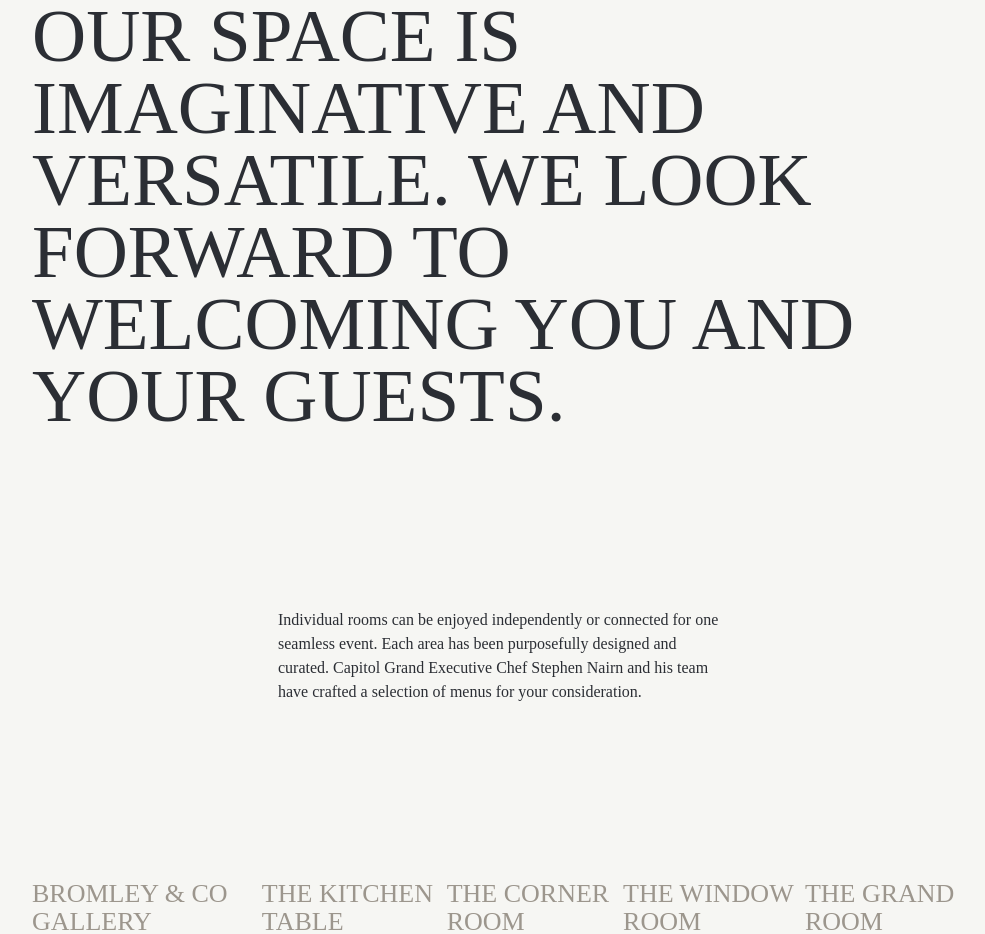
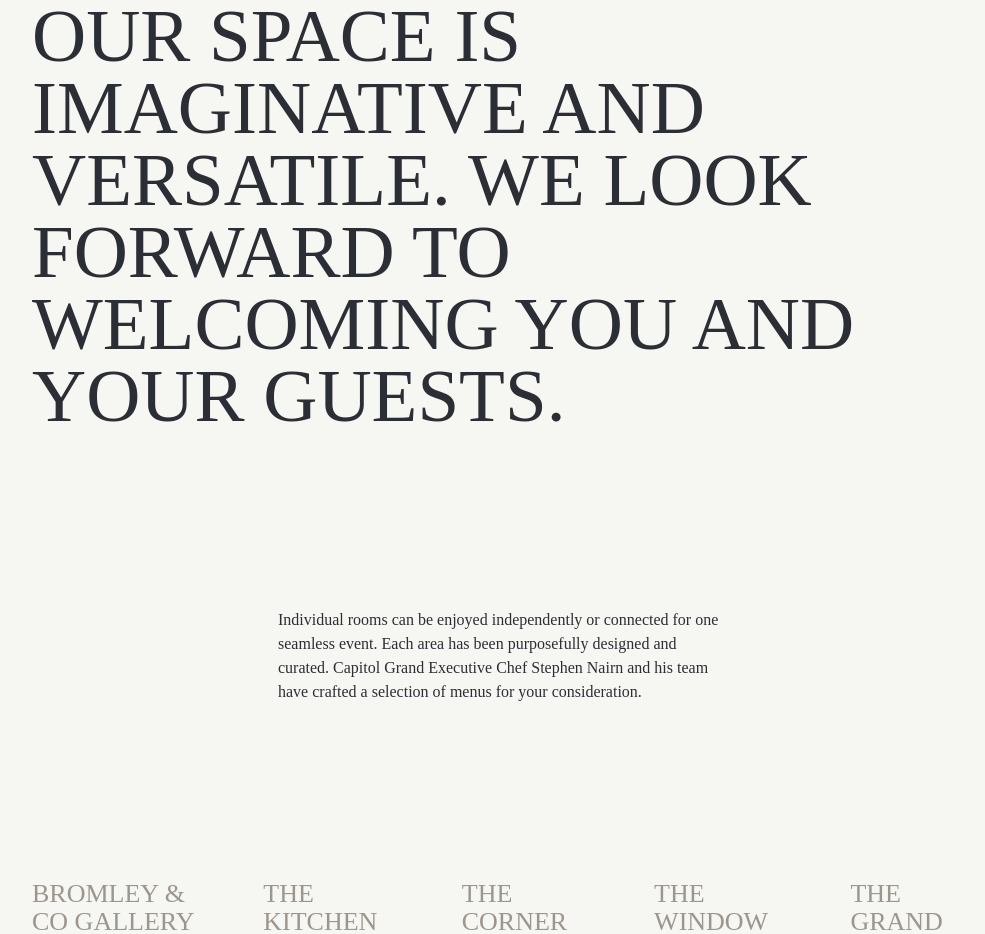
Before and after one commit to milosptr/event-centar, a Jekyll site: the page built from spaces.md, in a window 1280 px wide. Shown: the part 389-1323 px from the top of the page, without its empty margins (138-1123 px from the left). Built offline with Jekyll 4.4.1, drawn with Linux system fonts in a browser that asks for light colours; some web fonts are replaced; grey boxes are pictures that could not be loaded.

Commit message:
inner menu style

```diff
--- a/_layouts/spaces.html
+++ b/_layouts/spaces.html
@@ -7,11 +7,11 @@
   <p class="my-44 center little-font max-w-md text-left animate__animated animate__fadeInUp animate__slow">{{page.space_text}}
   </p>
   <ul class='mt-20 flex w-full justify-between upper-little-font main-color pb-4 animate__animated animate__fadeIn animate__slow'>
-    <li class="inner-menu-item"><a href="#">{{page.first_section_title}}</a><div class="menu-line"></div></li>
-    <li class="inner-menu-item"><a href="#">{{page.second_section_title}}</a><div class="menu-line"></div></li>
-    <li class="inner-menu-item"><a href="#">{{{page.third_section_title}}</a><div class="menu-line"></div></li>
-    <li class="inner-menu-item"><a href="#">{{{page.fourth_section_title}}</a><div class="menu-line"></div></li>
-    <li class="inner-menu-item"><a href="#">{{{page.fifth_section_title}}</a><div class="menu-line"></div></li>
+    <li class="inner-menu-item mr-8 max-w-sm xl:max-w-lg xl:mr-8"><a href="#">{{page.first_section_title}}</a><div class="menu-line"></div></li>
+    <li class="inner-menu-item mx-8 max-w-sm xl:max-w-lg xl:mx-8"><a href="#">{{page.second_section_title}}</a><div class="menu-line"></div></li>
+    <li class="inner-menu-item mx-8 max-w-sm xl:max-w-lg xl:mx-8"><a href="#">{{{page.third_section_title}}</a><div class="menu-line"></div></li>
+    <li class="inner-menu-item mx-8 max-w-sm xl:max-w-lg xl:mx-8"><a href="#">{{{page.fourth_section_title}}</a><div class="menu-line"></div></li>
+    <li class="inner-menu-item ml-8 max-w-sm xl:max-w-xl xl:ml-8"><a href="#">{{{page.fifth_section_title}}</a><div class="menu-line"></div></li>
   </ul>
   </div>
   <div class="inbetween-line-light"></div>
--- a/css/style.css
+++ b/css/style.css
@@ -229,10 +229,11 @@ footer {
 
   .page-section-title {
     font-family: Stylish;
-    font-size: 190px;
-    line-height: 130px;
+    font-size: 120px;
+    line-height: 100px;
     bottom: 0px;
     padding-top: 50px;
+    width: 80%;
   }
 
   .button {
```
